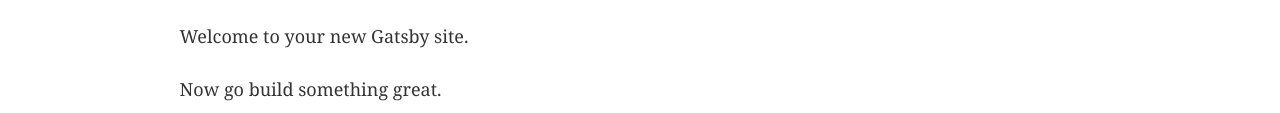
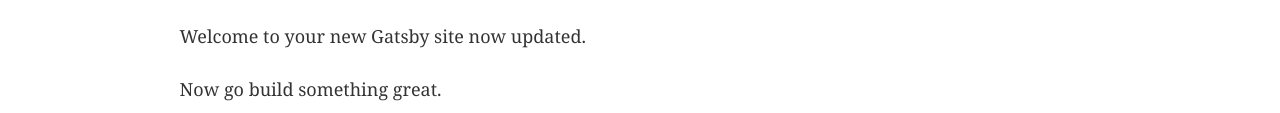
Before and after one commit to Moncefmd/moncefmd.github.io, a Gatsby site: page / in a window 1280 px wide. Shown: the part 170-283 px from the top of the page. Built offline with nearby package versions, Linux system fonts and the light colour scheme; Gatsby itself is replaced by a stand-in of ours.

Commit message:
added deploy script and test change

```diff
--- a/package.json
+++ b/package.json
@@ -19,6 +19,7 @@
     "react-helmet": "^5.2.1"
   },
   "devDependencies": {
+    "gh-pages": "^2.2.0",
     "prettier": "^1.19.1"
   },
   "keywords": [
@@ -32,7 +33,8 @@
     "start": "npm run develop",
     "serve": "gatsby serve",
     "clean": "gatsby clean",
-    "test": "echo \"Write tests! -> https://gatsby.dev/unit-testing\" && exit 1"
+    "test": "echo \"Write tests! -> https://gatsby.dev/unit-testing\" && exit 1",
+    "deploy": "gatsby build && gh-pages -d public -b master"
   },
   "repository": {
     "type": "git",
--- a/src/pages/index.js
+++ b/src/pages/index.js
@@ -9,7 +9,7 @@
   <Layout>
     <SEO title="Home" />
     <h1>Hi people</h1>
-    <p>Welcome to your new Gatsby site.</p>
+    <p>Welcome to your new Gatsby site now updated.</p>
     <p>Now go build something great.</p>
     <div style={{ maxWidth: `300px`, marginBottom: `1.45rem` }}>
       <Image />
```
